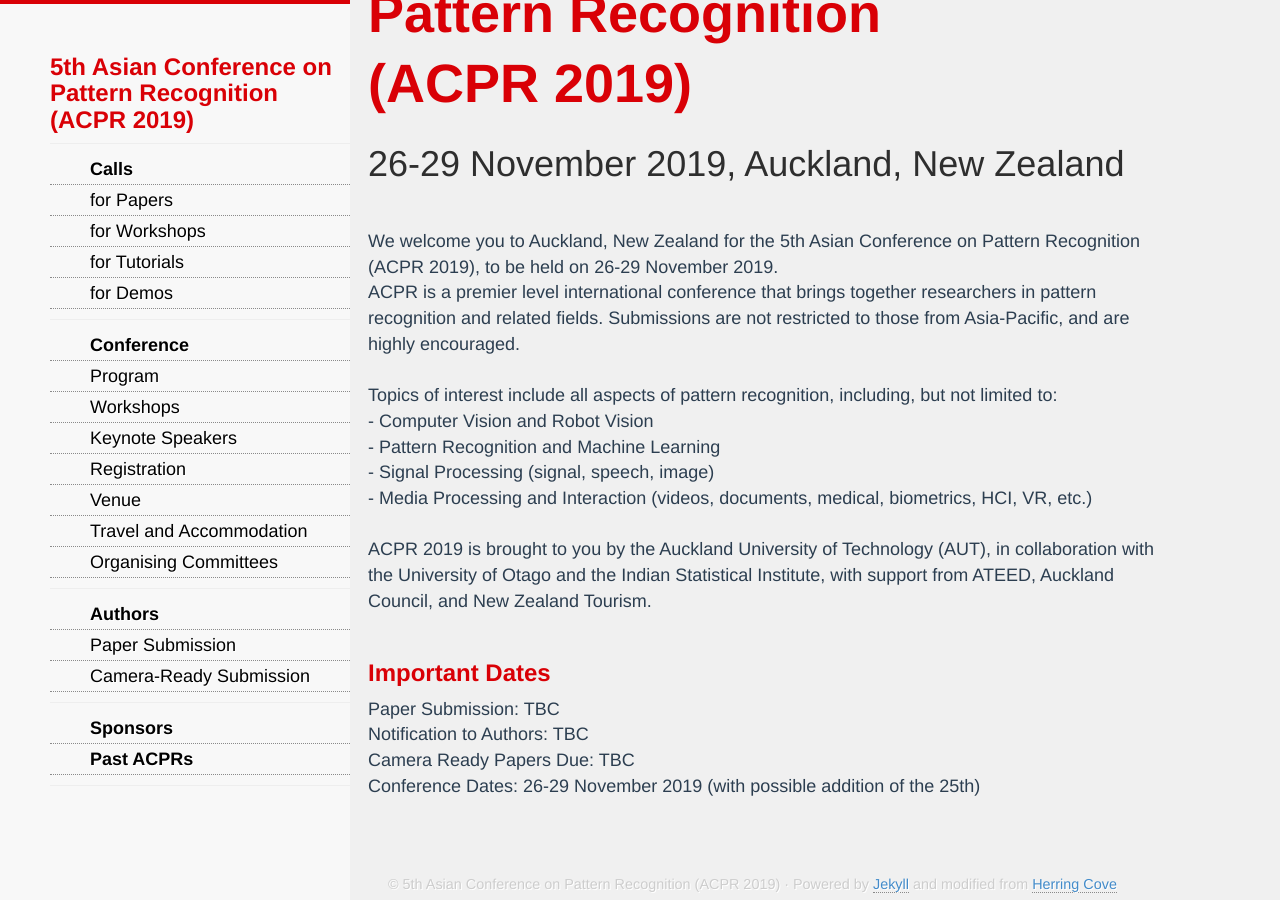
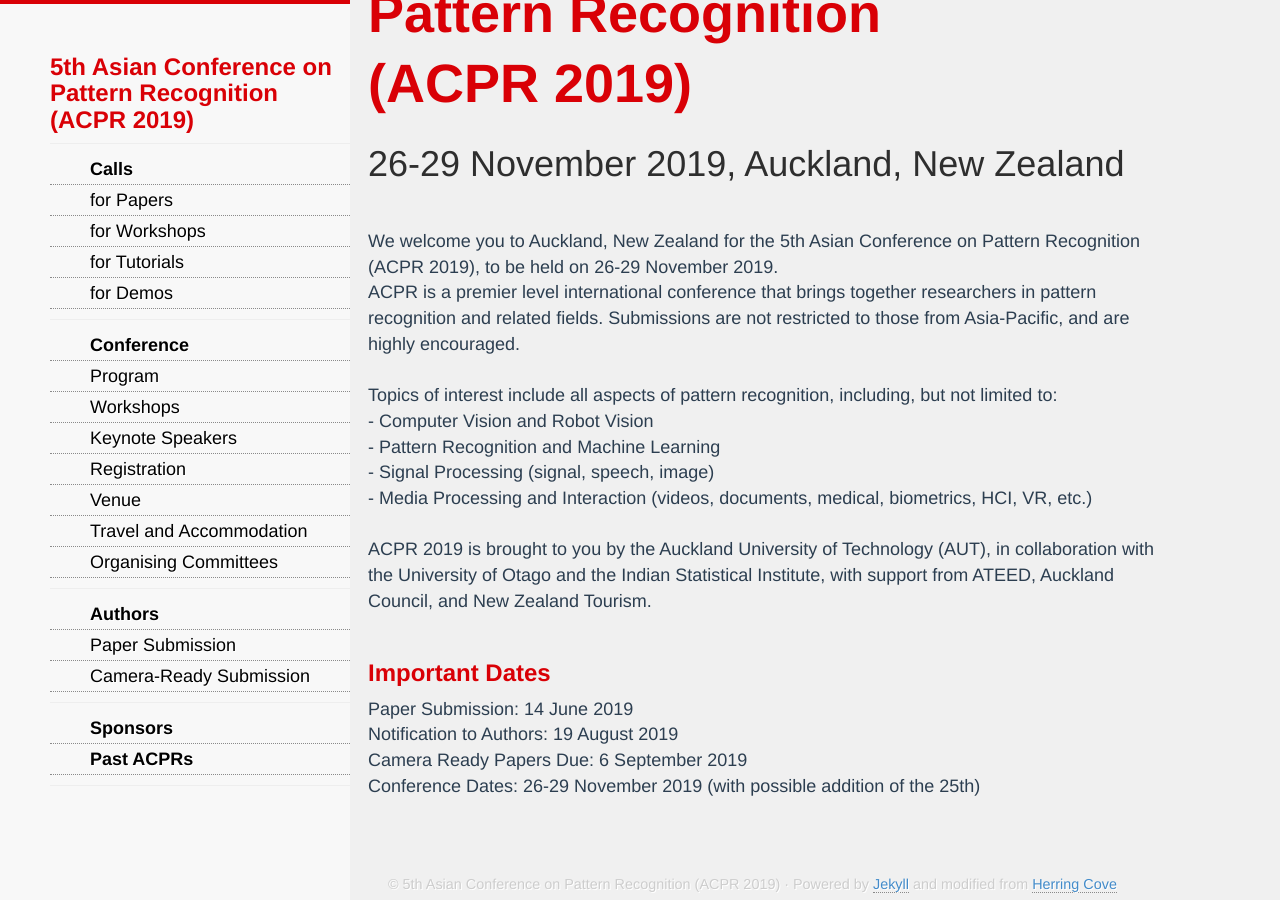
Before and after one commit to AndrewChenUoA/ACPR2019, a Jekyll site: the page built from index.html, in a window 1280 px wide and 900 px high, scrolled down 661 px. Built offline with Jekyll 4.4.1, drawn with Linux system fonts in a browser that asks for light colours; nearby versions of some CDN libraries; Markdown is read by kramdown in place of the engine named in the settings.

Commit message:
Add important dates

```diff
--- a/cfp.html
+++ b/cfp.html
@@ -4,4 +4,10 @@
 <div>
 <h3>Call for Papers</h3>
 Information will be provided here soon!
+
+<h3>Important Dates</h3>
+Paper Submission: 14 June 2019<br/>
+Notification to Authors: 19 August 2019<br/>
+Camera Ready Papers Due: 6 September 2019<br/>
+Conference Dates: 26-29 November 2019 (with possible addition of the 25th)<br/>
 </div>
--- a/index.html
+++ b/index.html
@@ -22,7 +22,7 @@
   ACPR 2019 is brought to you by the Auckland University of Technology (AUT), in collaboration with the University of Otago and the Indian Statistical Institute, with support from ATEED, Auckland Council, and New Zealand Tourism.<br/><br/>
 
   <h3>Important Dates</h3>
-  Paper Submission: TBC<br/>
-  Notification to Authors: TBC<br/>
-  Camera Ready Papers Due: TBC<br/>
+  Paper Submission: 14 June 2019<br/>
+  Notification to Authors: 19 August 2019<br/>
+  Camera Ready Papers Due: 6 September 2019<br/>
   Conference Dates: 26-29 November 2019 (with possible addition of the 25th)<br/>
```
